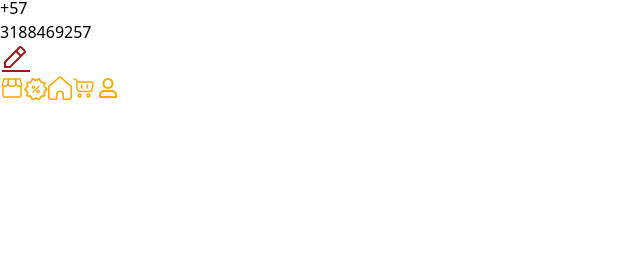
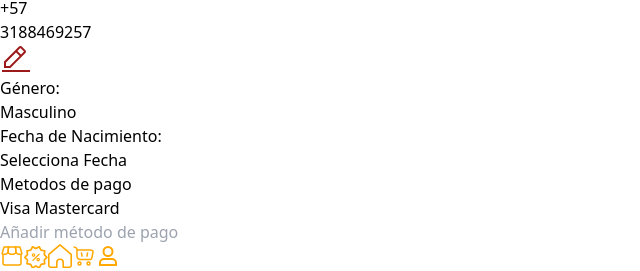
Before and after one commit to JuanDr08/ProyectoExpress, a React (Vite) app: page / in a window 1280 px wide. Shown: the part 2144-2415 px from the top of the page, without its empty margins (0-640 px from the left). Before the commit the page ends 2250 px from the top, so only its background shows below. Built offline with nearby package versions, Linux system fonts and the light colour scheme; a web font is replaced by a local one.

Commit message:
feat: :lipstick: Profile page finishes, exposed to changes

```diff
--- a/package.json
+++ b/package.json
@@ -25,6 +25,7 @@
     "passport-google-oauth20": "2.0.0",
     "passport-instagram": "1.0.0",
     "react": "^18.3.1",
+    "react-datepicker": "^7.4.0",
     "react-dom": "^18.3.1",
     "react-router-dom": "6.26.2"
   },
--- a/src/modules/pages/Profile.jsx
+++ b/src/modules/pages/Profile.jsx
@@ -1,15 +1,21 @@
 import { useState } from 'react';
+
+import DatePicker from 'react-datepicker';
+
 import { Footer } from "../components/Footer";
 import { Header } from "../components/Header";
-
-const items = [
-    { name: "Vasija pequeña con diseño de flor", price: "COP 1000", stats: "13x10 cm, 2KG", desc: "Asoc. de artesanos productores de Chazuta", img: "/img/Rectangle 44.png" },
-    { name: "Bolso negro con diseño de flores", price: "COP 1.000", stats: "13x10 cm, 2KG", desc: "Asoc. Pequeña Roma", img: "/img/Rectangle 45.png" }
-];
+import { LeftMenu } from '../components/Leftmenu';
 
 export function Profile() {
-    const [selectedCountry, setSelectedCountry] = useState('CO'); // Estado para el país seleccionado
+    const [selectedCountry, setSelectedCountry] = useState('CO');
+
     const [isOpen, setIsOpen] = useState(false); // Estado para controlar la visibilidad del menú
+
+    const [selectedGender, setSelectedGender] = useState('M'); // Estado para el género
+    const [isCountryOpen, setIsCountryOpen] = useState(false); // Estado para el menú de país
+    const [isGenderOpen, setIsGenderOpen] = useState(false); // Estado para el menú de género
+    const [isBirthdayOpen, setIsBirthdayOpen] = useState(false); // Estado para el selector de cumpleaños
+
 
     const countries = [
         { code: 'CO', name: 'Colombia', dialCode: '+57' },
@@ -17,12 +23,22 @@ export function Profile() {
         { code: 'MX', name: 'México', dialCode: '+52' },
     ];
 
+    const genders = [
+        { code: 'M', name: 'Masculino' },
+        { code: 'F', name: 'Femenino' },
+    ];
+
+
+    const toggleCountryDropdown = () => setIsCountryOpen(!isCountryOpen);
+    const toggleGenderDropdown = () => setIsGenderOpen(!isGenderOpen);
+    const toggleBirthdayDropdown = () => setIsBirthdayOpen(!isBirthdayOpen);
+
     const toggleDropdown = () => setIsOpen(!isOpen); // Función para alternar el menú desplegable
 
     return (
         <main>
+            <LeftMenu />
             <Header />
-
             <div className="profile flex flex-col items-center gap-5 mt-5">
                 <span className="text-lg font-bold text-[var(--color-9D1A1A)]">Foto de perfil</span>
                 <div className="profileimg rounded-full outline w-[200px]">
@@ -90,6 +106,77 @@ export function Profile() {
                         <path fill="#9d1a1a" d="M2 26h28v2H2zM25.4 9c.8-.8.8-2 0-2.8l-3.6-3.6c-.8-.8-2-.8-2.8 0l-15 15V24h6.4zm-5-5L24 7.6l-3 3L17.4 7zM6 22v-3.6l10-10l3.6 3.6l-10 10z"/>
                     </svg>
                 </div>
+
+                <div className="genero fila w-[100vw] flex items-center justify-around">
+            <div className="genre">
+                <p className="text-[var(--color-9D1A1A)] text-xl">Género:</p>
+            </div>
+
+            <div className="relative">
+                <button
+                    onClick={toggleGenderDropdown}
+                    className="gender bg-[var(--color-703A31)] w-[100px] flex items-center justify-center text-white rounded-lg"
+                >
+                    {genders.find(gender => gender.code === selectedGender).name}
+                </button>
+                {isGenderOpen && (
+                    <div className="absolute left-0 mt-1 bg-white shadow-md rounded-md w-[150px] z-10">
+                        {genders.map(gender => (
+                            <button
+                                key={gender.code}
+                                onClick={() => {
+                                    setSelectedGender(gender.code);
+                                    setIsGenderOpen(false);
+                                }}
+                                className="block w-full text-left px-4 py-2 hover:bg-gray-200"
+                            >
+                                {gender.name}
+                            </button>
+                        ))}
+                    </div>
+                )}
+            </div>
+
+            <div className="birthday w-[90px]">
+                <p className="text-[var(--color-9D1A1A)] text-l">Fecha de Nacimiento:</p>
+            </div>
+
+            <div className="relative">
+                <button
+                    onClick={toggleBirthdayDropdown}
+                    className="birthday bg-[var(--color-703A31)] w-[100px] flex items-center justify-center text-white rounded-lg"
+                >
+                    Selecciona Fecha
+                </button>
+                {isBirthdayOpen && (
+                    <div className="absolute left-[-50px] mt-1 bg-white shadow-md rounded-md w-[150px] z-10">
+                        {/* Aquí vamos a agregar un componente de selección de fecha */}
+                        <p className="p-4">Selecciona tu fecha de nacimiento</p>
+                        {/* Agregamos logica para seleccionar la fecha, esto es solo un ejemplo */}
+                    </div>
+                )}
+            </div>
+        </div>
+
+
+
+                <div className="fila w-[100vw] flex pl-5 gap-2 flex-col">
+                    <div className="PaymentMethods">
+                        <p className="text-[var(--color-9D1A1A)] text-xl">Metodos de pago</p>
+                    </div>
+                    <div className="cardplaceholder flex bg-[var(--color-703A31)] text-white w-[90%] h-10 rounded-lg p-2 items-center">
+                        <p>Visa Mastercard</p>
+                    </div>
+
+                    <div className='flex items-center bg-[var(--color-703A31)] h-[40px] w-[90%] rounded-md p-2'>
+                        <input
+                            type="text"
+                            placeholder="Añadir método de pago"
+                            className="flex-1 bg-transparent border-none outline-none text-white"
+                        />
+                    </div>
+                </div>
+
             </section>
 
             <Footer />
```
